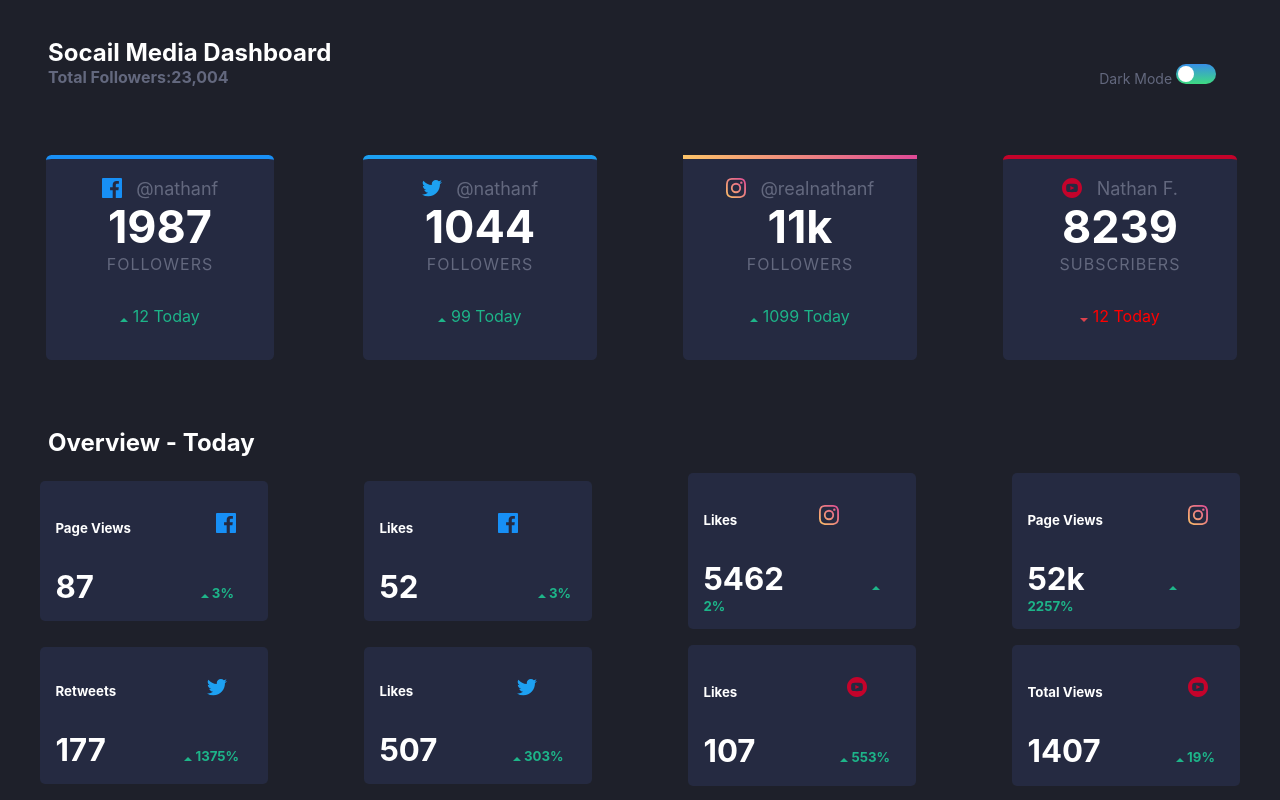
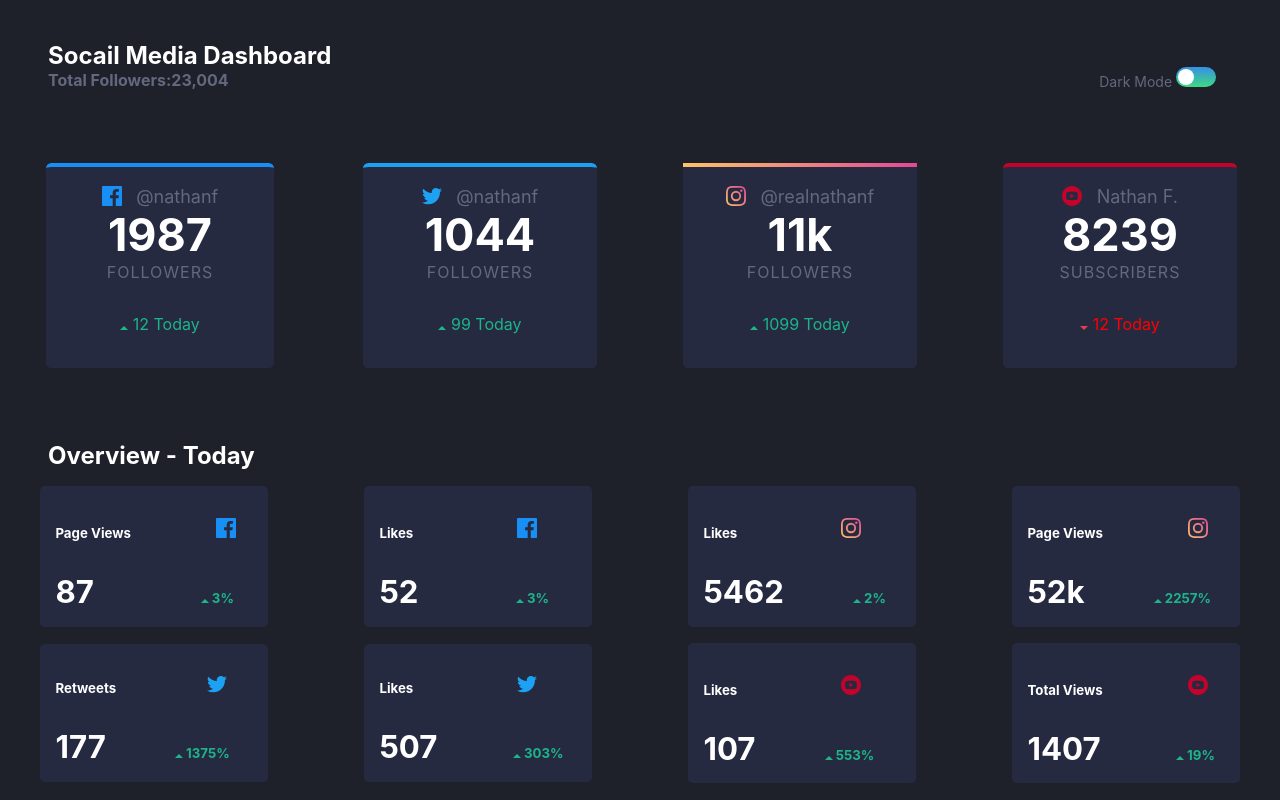
Before and after one commit to muchokiesther/grid-exercise, a plain HTML site: page index.html in a window 1280 px wide. Drawn offline with Linux system fonts and the light colour scheme.

Commit message:
fixed a bug

```diff
--- a/index.html
+++ b/index.html
@@ -102,13 +102,13 @@
 
                     <div class="card2">
                         <h5>
-                            Likes &nbsp; &nbsp; &nbsp;&nbsp;&nbsp;  &nbsp;  &nbsp;  &nbsp;&nbsp;
-                            &nbsp; &nbsp; &nbsp; &nbsp; &nbsp;&nbsp;
+                            Likes  &nbsp; &nbsp; &nbsp;&nbsp;&nbsp;  &nbsp;  &nbsp;  &nbsp; &nbsp;
+                            &nbsp; &nbsp; &nbsp; &nbsp; &nbsp; &nbsp; &nbsp; &nbsp;
+
                             <img src="images/icon-facebook.svg" alt="">
                         </h5>
                         <div>
-                            <h5> <span class="card_text">52</span> &nbsp; &nbsp; &nbsp;&nbsp; &nbsp; &nbsp; &nbsp; &nbsp;   &nbsp;
-                                &nbsp; &nbsp; &nbsp; &nbsp; &nbsp; &nbsp; &nbsp; &nbsp; &nbsp; &nbsp; <img
+                            <h5> <span class="card_text">52</span> &nbsp;  &nbsp;  &nbsp; &nbsp; &nbsp;&nbsp; &nbsp; &nbsp; &nbsp; &nbsp;  &nbsp; &nbsp; &nbsp; &nbsp; &nbsp; &nbsp<img
                                     src="images/icon-up.svg" alt="" class="image">
                                 <span class="green-text">3%</span>
                             </h5>
@@ -119,13 +119,12 @@
 
                     <div class="card3">
                         <h5>
-                            Likes &nbsp; &nbsp; &nbsp;&nbsp;&nbsp;  &nbsp;  &nbsp;  &nbsp;&nbsp;
-                            &nbsp; &nbsp; &nbsp; &nbsp; &nbsp;
+                            Likes  &nbsp; &nbsp; &nbsp;&nbsp;&nbsp;  &nbsp;  &nbsp;  &nbsp; &nbsp;
+                            &nbsp; &nbsp; &nbsp; &nbsp; &nbsp; &nbsp; &nbsp; &nbsp;
                             <img src="images/icon-instagram.svg" alt="">
                         </h5>
                         <div >
-                            <h5> <span class="card_text">5462</span> &nbsp; &nbsp; &nbsp;&nbsp; &nbsp; &nbsp; &nbsp; &nbsp;   &nbsp;
-                                &nbsp; &nbsp; &nbsp; &nbsp; &nbsp; <img
+                            <h5> <span class="card_text">5462</span> &nbsp;  &nbsp;  &nbsp; &nbsp; &nbsp;&nbsp; &nbsp; &nbsp; &nbsp; &nbsp;   &nbsp;  <img
                                     src="images/icon-up.svg" alt="" class="image">
                                 <span class="green-text">2%</span>
                             </h5>
@@ -141,8 +140,7 @@
                             <img src="images/icon-instagram.svg" alt="">
                         </h5>
                         <div>
-                            <h5> <span class="card_text">52k</span>  &nbsp;  &nbsp;  &nbsp;
-                                &nbsp; &nbsp; &nbsp; &nbsp; &nbsp; &nbsp; &nbsp; &nbsp; &nbsp; &nbsp; <img
+                            <h5> <span class="card_text">52k</span>   &nbsp;  &nbsp;  &nbsp; &nbsp; &nbsp;&nbsp; &nbsp; &nbsp; &nbsp; &nbsp;   &nbsp;  <img
                                     src="images/icon-up.svg" alt="" class="image">
                                 <span class="green-text">2257%</span>
                             </h5>
@@ -157,8 +155,7 @@
                             <img src="images/icon-twitter.svg" alt="">
                         </h5>
                         <div >
-                            <h5> <span class="card_text">177</span>  &nbsp;  &nbsp;
-                                &nbsp; &nbsp; &nbsp; &nbsp; &nbsp; &nbsp; &nbsp; &nbsp; &nbsp; &nbsp; <img
+                            <h5> <span class="card_text">177</span> &nbsp;  &nbsp;  &nbsp; &nbsp; &nbsp;&nbsp; &nbsp; &nbsp; &nbsp; &nbsp;   &nbsp;  <img
                                     src="images/icon-up.svg" alt="" class="image">
                                 <span class="green-text">1375%</span>
                             </h5>
@@ -182,13 +179,12 @@
                     </div>
                     <div class="card7">
                         <h5>
-                          Likes &nbsp; &nbsp; &nbsp;&nbsp;&nbsp;  &nbsp;  &nbsp;  &nbsp; &nbsp;
-                            &nbsp; &nbsp; &nbsp; &nbsp; &nbsp; &nbsp;  &nbsp;  &nbsp;  &nbsp;
+                          Likes  &nbsp; &nbsp; &nbsp;&nbsp;&nbsp;  &nbsp;  &nbsp;  &nbsp; &nbsp;
+                          &nbsp; &nbsp; &nbsp; &nbsp; &nbsp;  &nbsp;  &nbsp;  &nbsp;
                             <img src="images/icon-youtube.svg" alt="">
                         </h5>
                         <div >
-                            <h5> <span class="card_text">107</span> &nbsp;  &nbsp;&nbsp;&nbsp; &nbsp; &nbsp; &nbsp; &nbsp;   &nbsp;
-                                &nbsp; &nbsp; &nbsp; &nbsp; &nbsp;  <img
+                            <h5> <span class="card_text">107</span>  &nbsp;  &nbsp;  &nbsp; &nbsp; &nbsp;&nbsp; &nbsp; &nbsp; &nbsp; &nbsp;   &nbsp;  <img
                                     src="images/icon-up.svg" alt="" class="image">
                                 <span class="green-text">553%</span>
                             </h5>
```
